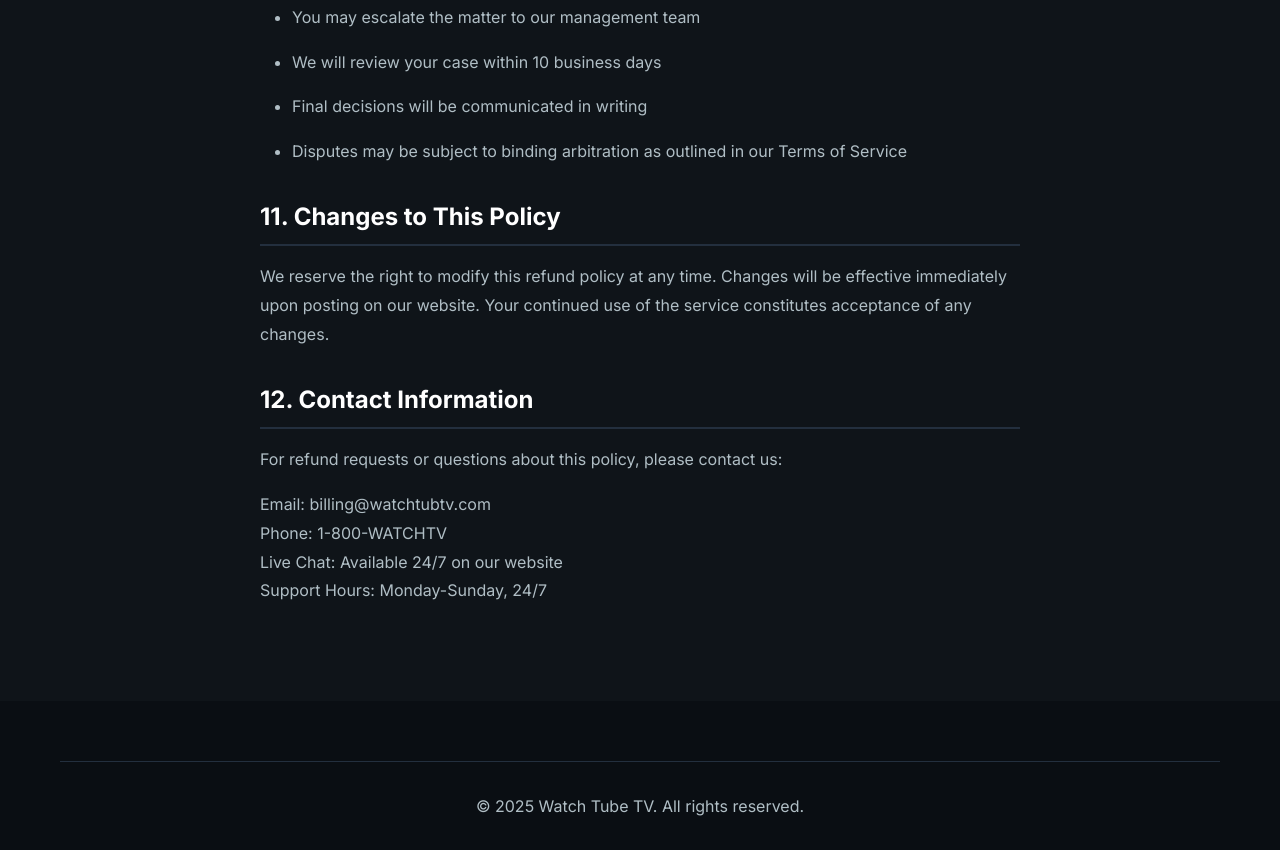
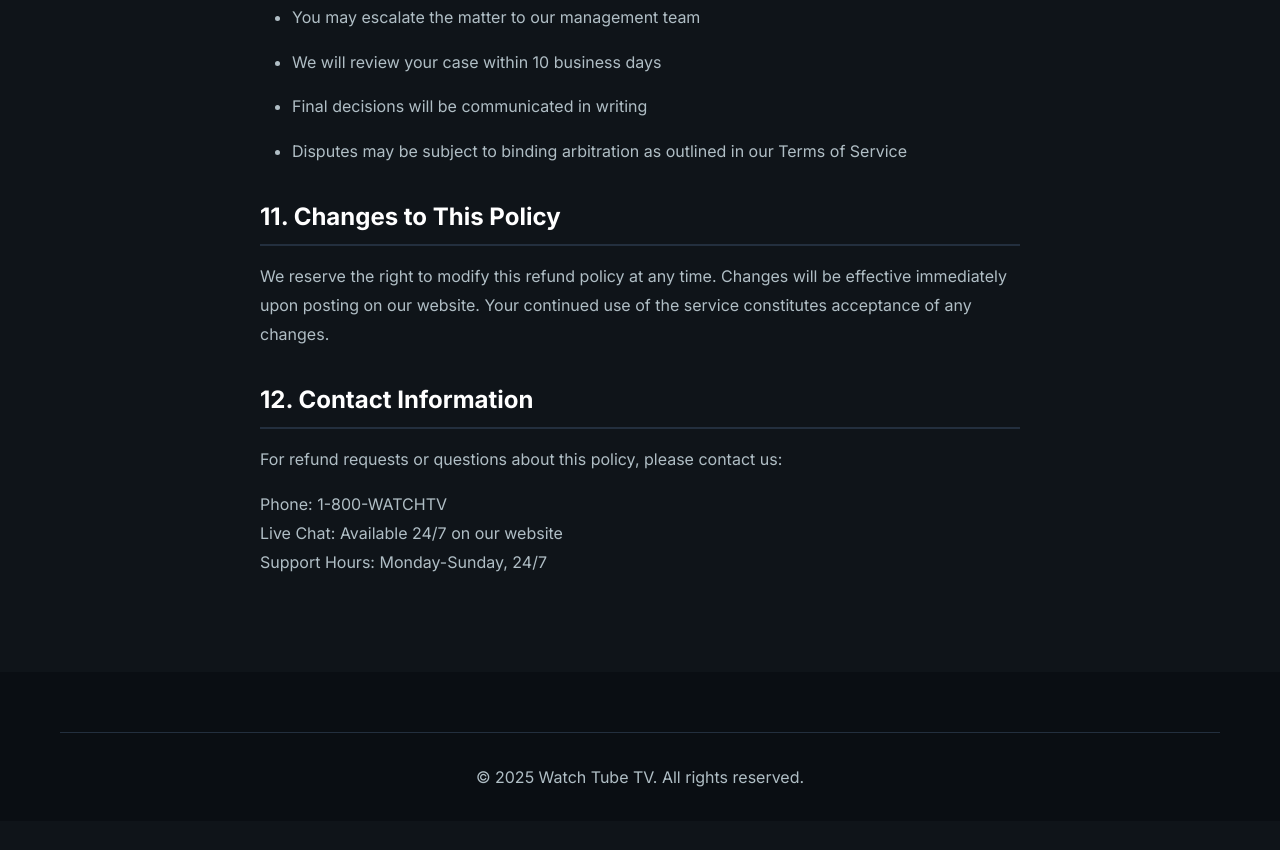
Before and after one commit to watchtubetv/watchtubetv, a website: page refund.html in a window 1280 px wide. Shown: the part 3289-4139 px from the top of the page. After the commit the page ends 4110 px from the top, so only its background shows below. Drawn offline with Linux system fonts and the light colour scheme.

Commit message:
Update refund.html

```diff
--- a/refund.html
+++ b/refund.html
@@ -185,7 +185,7 @@
             <h2>12. Contact Information</h2>
             <p>For refund requests or questions about this policy, please contact us:</p>
             <p>
-                Email: billing@watchtubtv.com<br>
+
                 Phone: 1-800-WATCHTV<br>
                 Live Chat: Available 24/7 on our website<br>
                 Support Hours: Monday-Sunday, 24/7
```
